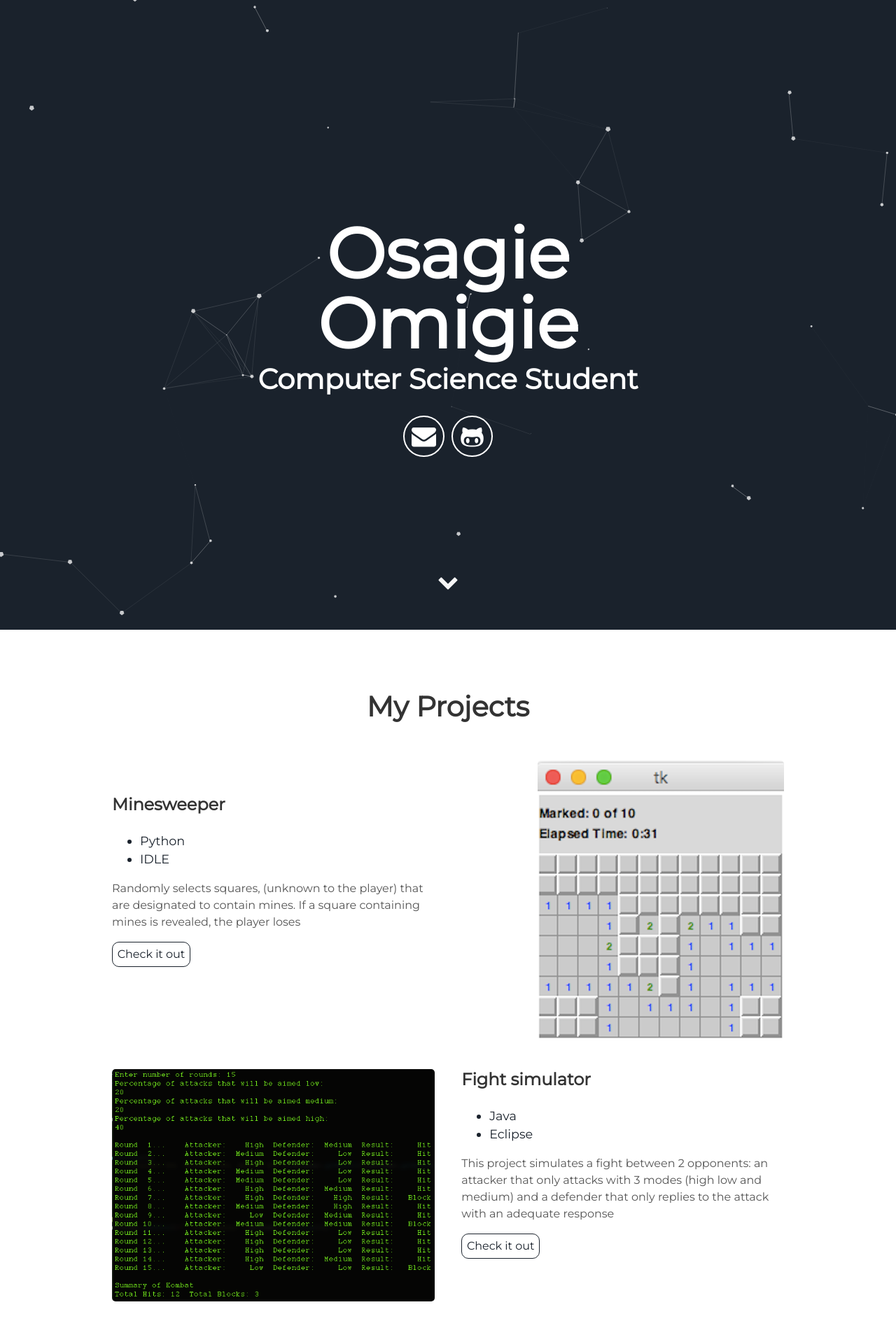
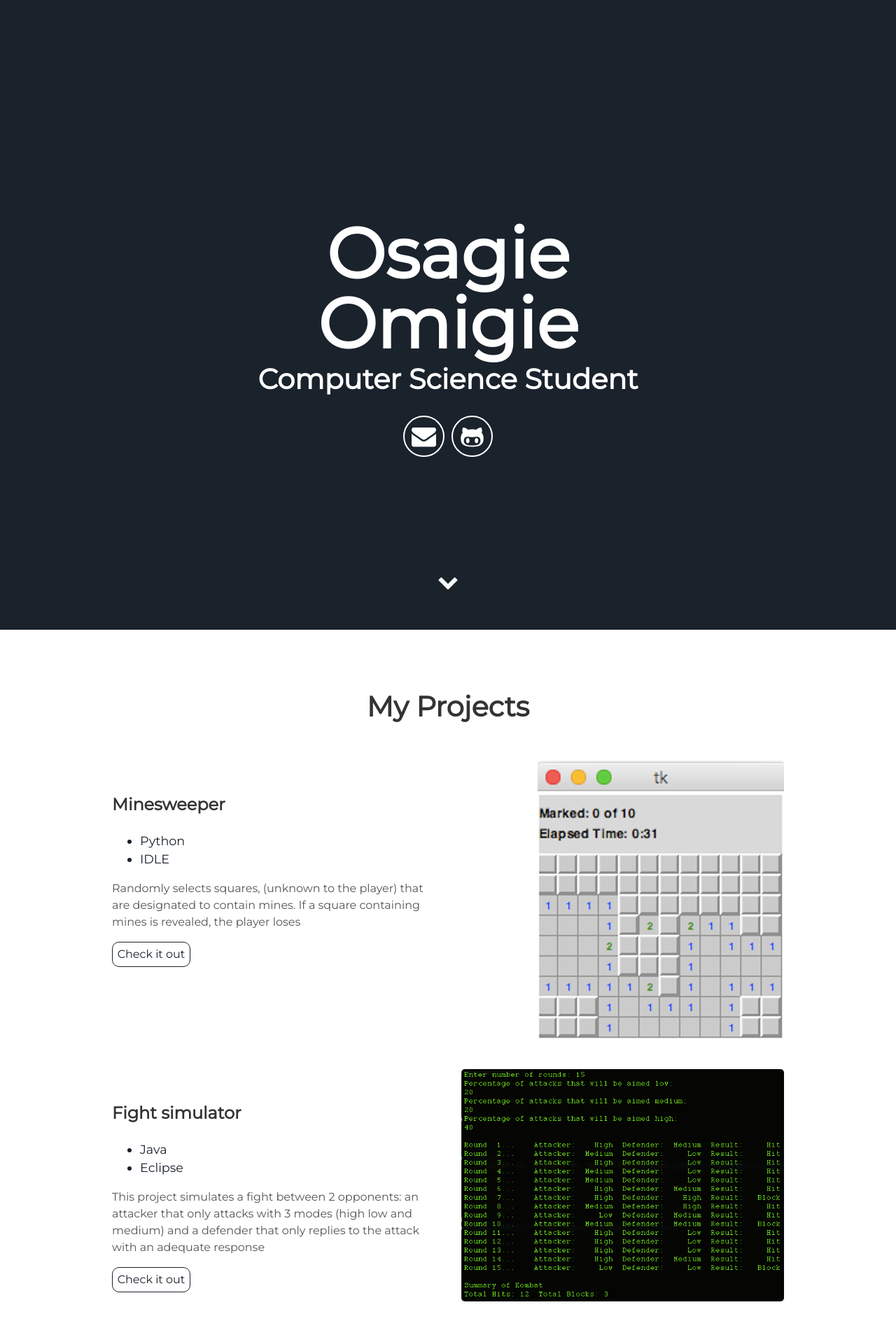
Before and after one commit to osagieomigie/osagieomigie.github.io, a Jekyll site: the page built from index.html, in a window 1280 px wide. Shown: the top 1898 px of the page at 70% size. Built offline with Jekyll 4.4.1, drawn with Linux system fonts in a browser that asks for light colours.

Commit message:
Fixed image layout

```diff
--- a/_includes/projects.html
+++ b/_includes/projects.html
@@ -20,10 +20,10 @@
 
 
 <div class="user-projects">
-  <div class="images-left">
+  <div class="images-right">
     <img alt="mountains" src="{{ "/assets/img/fight_sim.png" | prepend: site.baseurl }}" />
   </div>
-  <div class="contents-right">
+  <div class="contents">
     <h3> Fight simulator </h3>
     <ul>
       <li> Java </li>
@@ -51,10 +51,10 @@
 
 
 <div class="user-projects">
-  <div class="images-left">
+  <div class="images-right">
     <img alt="mountains" src="{{ "/assets/img/pred.png" | prepend: site.baseurl }}" />
   </div>
-  <div class="contents-right">
+  <div class="contents">
     <h3> Food webs </h3>
     <ul>
       <li> Python</li>
```
Also changed, not shown: 2 other files.
